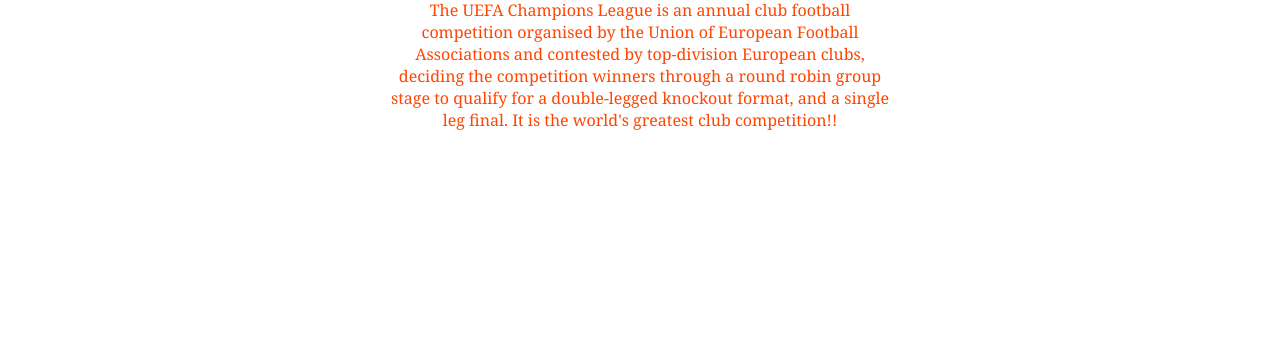
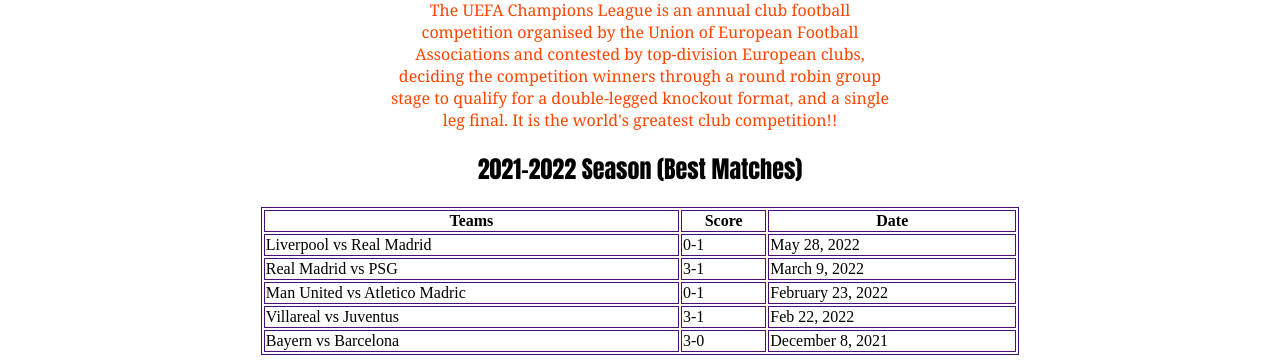
Before and after one commit to nk0311/Assignment_1, a plain HTML site: page navait.html in a window 1280 px wide. Shown: the part 586-949 px from the top of the page. Before the commit the page ends 800 px from the top, so only its background shows below. Drawn offline with Linux system fonts and the light colour scheme.

Commit message:
added table

```diff
--- a/css/navait.css
+++ b/css/navait.css
@@ -60,3 +60,18 @@
   font-family: Cambria, Cochin, Georgia, Times, 'Times New Roman', serif;
   color: orangered;
 }
+
+table, th, td {
+  border:1px solid rgb(72, 16, 116);
+  margin: auto;
+}
+
+table {
+  width: 60%;
+
+}
+
+h2 {
+  text-align: center;
+  font-family: Impact, Haettenschweiler, 'Arial Narrow Bold', sans-serif;
+}
--- a/navait.html
+++ b/navait.html
@@ -47,5 +47,44 @@
         It is the world's greatest club competition!!
     </p>
 
+    <h2>2021-2022 Season (Best Matches)</h2>
+
+    <table>
+        <tr>
+          <th>Teams</th>
+          <th>Score</th>
+          <th>Date</th>
+        </tr>
+        <tr>
+          <td>Liverpool vs Real Madrid</td>
+          <td>0-1</td>
+          <td>May 28, 2022</td>
+
+        </tr>
+        <tr>
+          <td>Real Madrid vs PSG</td>
+          <td>3-1</td>
+          <td>March 9, 2022</td>
+        </tr>
+
+        <tr>
+            <td>Man United vs Atletico Madric</td>
+            <td>0-1</td>
+            <td>February 23, 2022</td>
+          </tr>
+
+          <tr>
+            <td>Villareal vs Juventus</td>
+            <td>3-1</td>
+            <td>Feb 22, 2022</td>
+          </tr>
+
+          <tr>
+            <td>Bayern vs Barcelona</td>
+            <td>3-0</td>
+            <td>December 8, 2021</td>
+          </tr>
+      </table>
+
 </body>
 </html>
```
